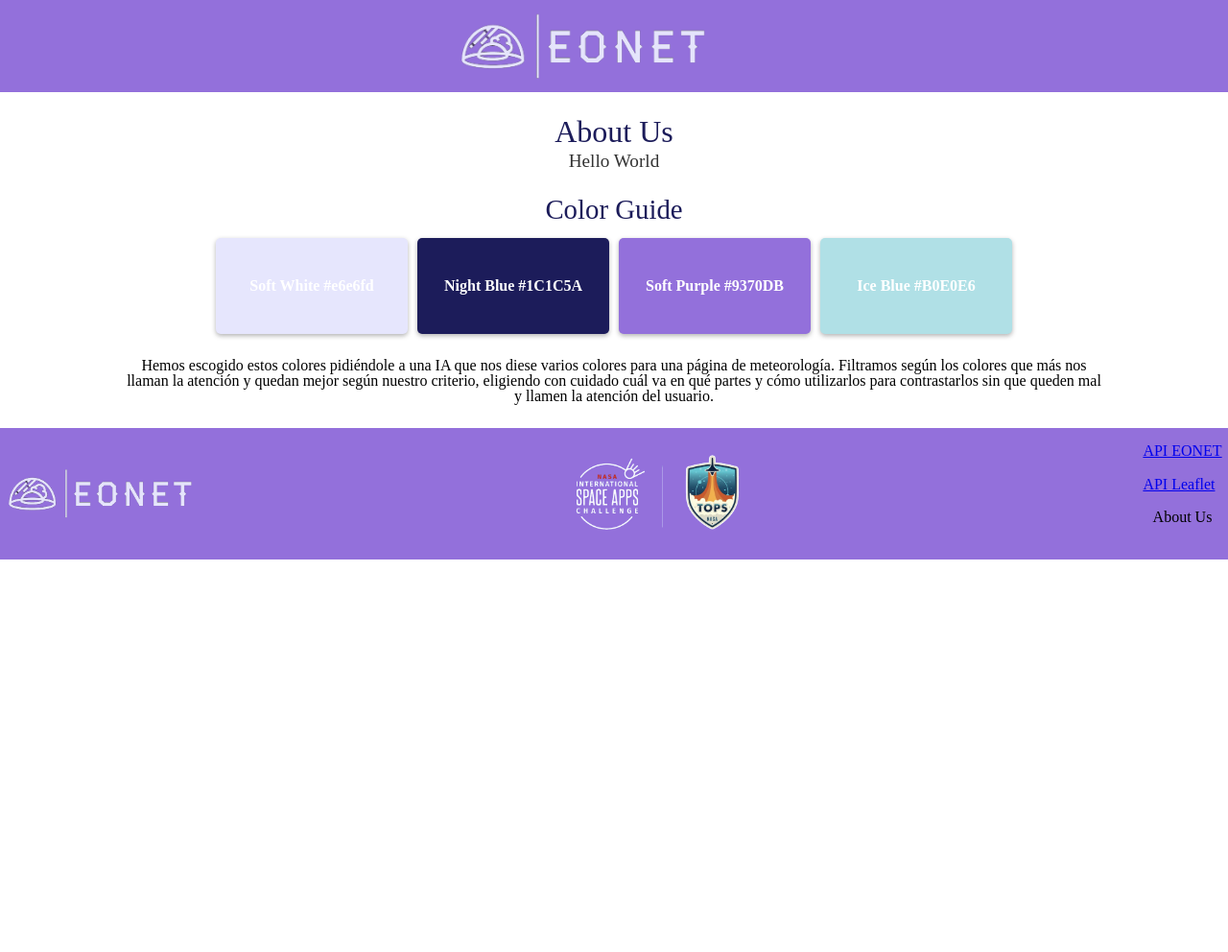
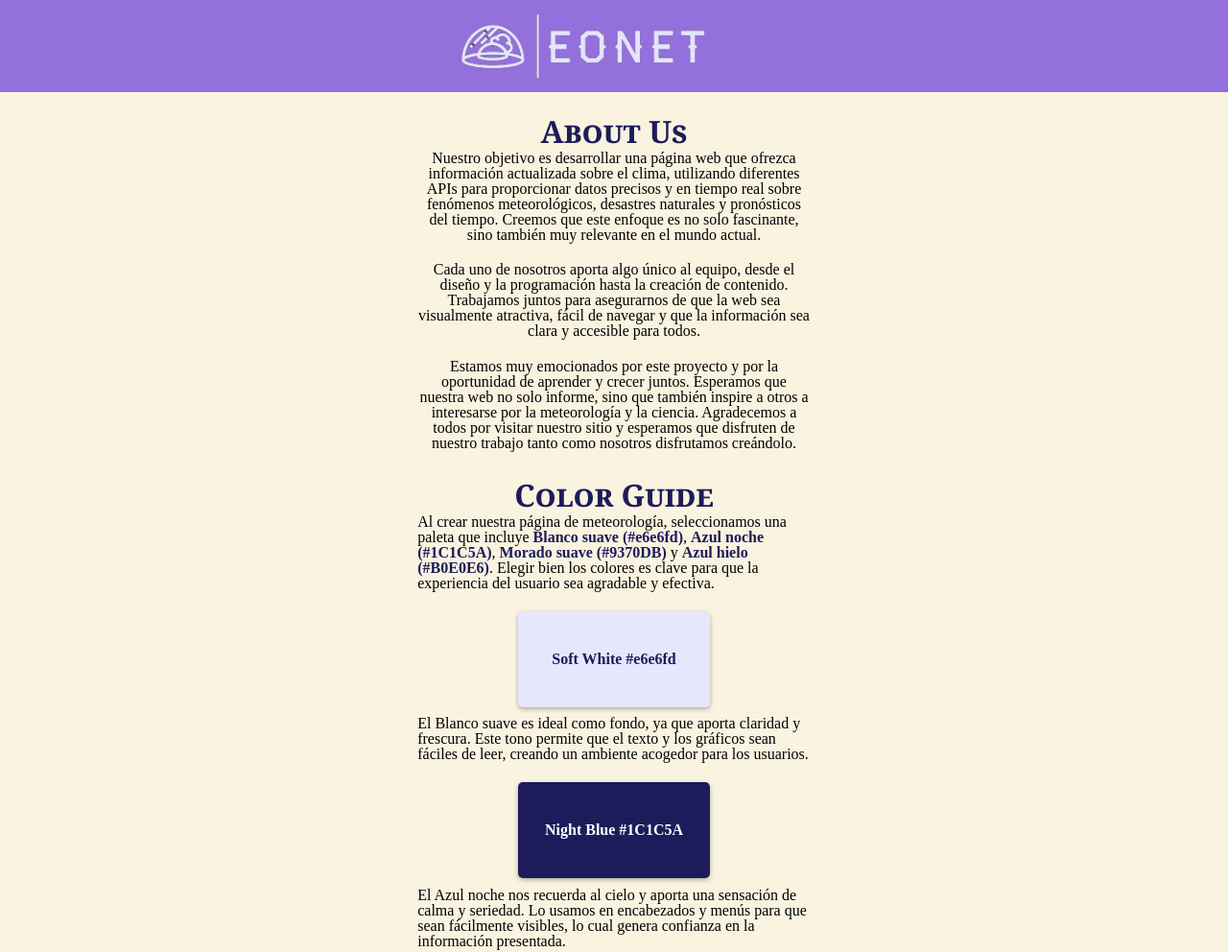
Before and after one commit to DavGam12/Evaluacion-Inicial, a plain HTML site: page aboutus.html in a window 1280 px wide. Shown: the top 992 px of the page at 96% size. Before the commit the page ends 800 px from the top, so only its background shows below. Drawn offline with Linux system fonts and the light colour scheme.

Commit message:
About Us creado y enlazado con la Main

```diff
--- a/aboutus.css
+++ b/aboutus.css
@@ -1,4 +1,19 @@
 /* Header */
+
+b
+{
+    font-weight: bold;
+    color: #1C1C5A;
+}
+
+.h3
+{
+    font-size: xx-large;
+    font-family: Cambria, Cochin, Georgia, Times, 'Times New Roman', serif;
+    font-weight: bold;
+    font-variant: small-caps;
+    color: #e6e6fd;
+}
 
 .header {
     background-color: #9370DB;
@@ -21,6 +36,7 @@
 /* Main */
 
 .main {
+    background-color: #FAF3E0;
     padding: 2% 10%;
     display: flex;
     flex-direction: column;
@@ -29,39 +45,46 @@
 
 /* About-us */
 
-.about-us {
+.about-text {
     text-align: center;
-    margin-bottom: 20px;
+    width: 40%;
+    padding-bottom: 3%;
 }
 
-.about-us h1 {
-    font-size: 2em;
-    color: #1C1C5A;
-}
+.about-text p {padding-top: 1%;}
 
-.about-us p {
-    font-size: 1.2em;
-    line-height: 1.6;
-    color: #333;
-}
 
 /* Color Guide */
 
 .color-guide {
-    text-align: center;
+    display: flex;
+    flex-direction: column;
+    align-items: center;
+    width: 40%;
 }
 
-.color-guide h2 {
-    font-size: 1.8em;
+.color-guide p{padding-top: 1%;}
+
+.color-h3
+{
+    font-size: xx-large;
+    font-family: Cambria, Cochin, Georgia, Times, 'Times New Roman', serif;
+    font-weight: bold;
+    font-variant: small-caps;
     color: #1C1C5A;
-    margin-bottom: 10px;
 }
 
-.color-scheme {
+.color-box-soft {
+    width: 200px;
+    height: 100px;
     display: flex;
+    align-items: center;
     justify-content: center;
-    flex-wrap: wrap;
-    margin-bottom: 20px;
+    color: #1C1C5A;
+    font-weight: bold;
+    margin: 5px;
+    border-radius: 5px;
+    box-shadow: 0 2px 5px rgba(0, 0, 0, 0.3);
 }
 
 .color-box {
--- a/aboutus.html
+++ b/aboutus.html
@@ -14,49 +14,75 @@
 <body>
     <header class="header">
         <div class="header-logo">
-            <img class="img-logo" src="./Images/Logo.png" alt="Logo">
+            <a href="main.html"> <img class="img-logo" src="./Images/Logo.png" alt="Logo"></a>
         </div>
     </header>
 
     <main class="main">
-        <section class="about-us">
-            <h1>About Us</h1>
+        <section class="about-text">
+            <h1 class="color-h3">About Us</h1>
             <p>
-                Hello World
+                Nuestro objetivo es desarrollar una página web que ofrezca información actualizada sobre el clima, utilizando diferentes APIs para proporcionar datos precisos y en tiempo real sobre fenómenos meteorológicos, desastres naturales y pronósticos del tiempo. Creemos que este enfoque es no solo fascinante, sino también muy relevante en el mundo actual.
+            </p><br>
+            <p>
+                Cada uno de nosotros aporta algo único al equipo, desde el diseño y la programación hasta la creación de contenido. Trabajamos juntos para asegurarnos de que la web sea visualmente atractiva, fácil de navegar y que la información sea clara y accesible para todos.
+            </p><br>
+            <p>
+                Estamos muy emocionados por este proyecto y por la oportunidad de aprender y crecer juntos. Esperamos que nuestra web no solo informe, sino que también inspire a otros a interesarse por la meteorología y la ciencia. Agradecemos a todos por visitar nuestro sitio y esperamos que disfruten de nuestro trabajo tanto como nosotros disfrutamos creándolo.
             </p>
         </section>
 
         <section class="color-guide">
-            <h2>Color Guide</h2>
-            <div class="color-scheme">
-                <div class="color-box" style="background-color: #e6e6fd;">
+            <h2 class="color-h3">Color Guide</h2>
+            <p>
+                Al crear nuestra página de meteorología, seleccionamos una paleta que incluye <b>Blanco suave (#e6e6fd)</b>, <b>Azul noche (#1C1C5A)</b>, <b>Morado suave (#9370DB)</b> y <b>Azul hielo (#B0E0E6)</b>. Elegir bien los colores es clave para que la experiencia del usuario sea agradable y efectiva.
+            </p><br>
+            <div class="color-box-soft" style="background-color: #e6e6fd;">
                 <span>Soft White #e6e6fd</span>
             </div>
+            <p>
+                El Blanco suave es ideal como fondo, ya que aporta claridad y frescura. Este tono permite que el texto y los gráficos sean fáciles de leer, creando un ambiente acogedor para los usuarios.
+            </p><br>
             <div class="color-box" style="background-color: #1C1C5A;">
                 <span>Night Blue #1C1C5A</span>
             </div>
+            <p>
+                El Azul noche nos recuerda al cielo y aporta una sensación de calma y seriedad. Lo usamos en encabezados y menús para que sean fácilmente visibles, lo cual genera confianza en la información presentada.
+            </p><br>
             <div class="color-box" style="background-color: #9370DB;">
                 <span>Soft Purple #9370DB</span>
             </div>
-                <div class="color-box" style="background-color: #B0E0E6;">
+            <p>
+                El Morado suave añade modernidad y creatividad al diseño. Se utiliza en botones y enlaces para que sean llamativos sin resultar molestos, guiando a los usuarios hacia áreas importantes de la página.
+            </p><br>
+            <div class="color-box-soft" style="background-color: #B0E0E6;">
                 <span>Ice Blue #B0E0E6</span>
             </div>
-            </div>
             <p>
-                Hemos escogido estos colores pidiéndole a una IA que nos diese varios colores para una página de meteorología. Filtramos según los colores que más nos llaman la atención y quedan mejor según nuestro criterio, eligiendo con cuidado cuál va en qué partes y cómo utilizarlos para contrastarlos sin que queden mal y llamen la atención del usuario.
-            </p>
+                El Azul hielo representa el agua y el frío, perfecto para visualizar datos meteorológicos. Este color, al igual que el blanco suave, aporta tranquilidad y hace que la información sea accesible y fácil de entender.
+            </p><br>
+            <h3 class="color-h3">Proceso de Selección de Colores</h3>
+            <p>
+                Para seleccionar los colores, usamos una IA que nos dio varias opciones relacionadas con el clima. Después de evaluar, elegimos los que más nos gustaron y que mejor funcionaban juntos.
+            </p><br>
+            <h3 class="color-h3">Conclusión</h3>
+            <p>
+                La paleta elegida combina estilo y funcionalidad. Blanco suave, Azul noche, Morado suave y Azul hielo no solo se ven bien, sino que también mejoran la claridad y accesibilidad de la información meteorológica.
+            </p><br>
+
         </section>
     </main>
 
     <footer class="footer">
         <div class="footer-img">
             <div class="eonet-logo"><img class="img-foot" src="./Images/Logo.png" alt="logo"></div>
-            <div class="nasa-logo"><img class="img-foot" src="./Images/LogoNASA.png" alt="nasa space apps"></div>
+            <div class="nasa-logo">
+                <a href="https://www.spaceappschallenge.org/"><img class="img-foot" src="./Images/LogoNASA.png" alt="nasa space apps"></div></a>
         </div>
         <div class="footer-text">
             <div class="appi"><a class="h3" href="https://eonet.gsfc.nasa.gov/what-is-eonet">API EONET</a></div>
             <div class="appi"><a class="h3" href="https://leafletjs.com/">API Leaflet</a></div>
-            <div class="about-us"><h3 class="h3">About Us</h3></div>
+            <div class="about-us"><a href="aboutus.html" class="h3">About Us</a></div>
         </div>
     </footer>
 </body>
```
Also changed, not shown: main.html (+3 -3 lines). Lines whose indentation alone changed are shown as unchanged.
